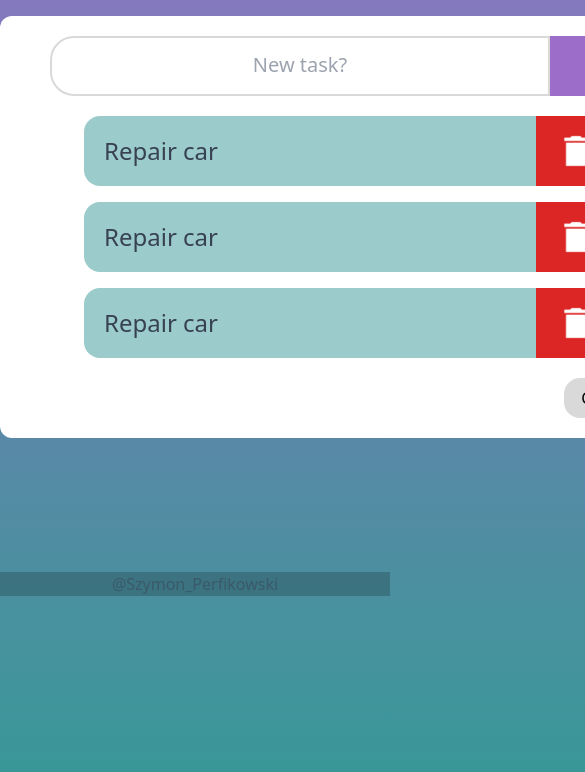
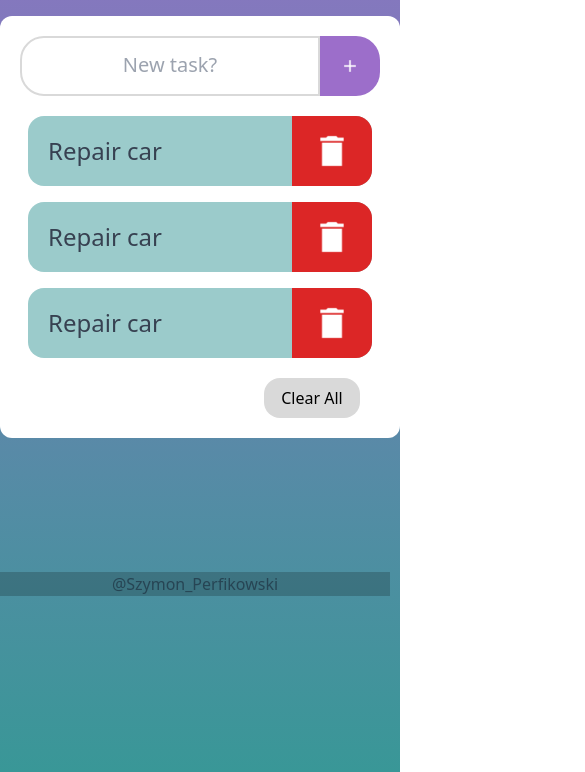
Before and after one commit to qweikfyr/ToDoApp, a website: page index.html in a window 390 px wide. Shown: the part 248-1020 px from the top of the page, 585 px wide, since content can reach past the window. Drawn offline with nearby package versions, Linux system fonts and the light colour scheme.

Commit message:
First vesion responsive design

```diff
--- a/index.html
+++ b/index.html
@@ -12,7 +12,7 @@
     <style type="text/tailwindcss">
 
         .taskBg {
-            @apply bg-[#399797]/50 mx-16 rounded-2xl h-[70px] mb-4 flex
+            @apply bg-[#399797]/50 mx-2 lg:mx-12 rounded-2xl h-[70px] mb-4 flex
         }
 
         .topic {
@@ -39,34 +39,16 @@
 
                                             <!-- CONTENT -->
 
-    <div class=" w-[700px] h-fit px-5 bg-white rounded-xl mx-auto">
+    <div class=" w-fit h-fit px-5 bg-white rounded-xl mx-auto">
 
                                     <!-- BAR WHERE YOU ADDING NEW TASKS  -->
 
         <div class="h-fit flex justify-center">
-            <input type="text" placeholder="New task?" class="w-[500px] h-[60px] border-[#D9D9D9] border-2 rounded-l-3xl my-5 p-5 placeholder:text-center placeholder:text-xl">
-            <button type="button" class="w-[100px] h-[60px] border-[#D9D9D9] bg-[#9C6ECA] rounded-r-3xl my-5 transition ease-in-out delay-50 hover:-translate-y-1 hover:scale-110"><img src="img/add.png" class="w-[40px] h-[40px] m-auto"></button>
+            <input type="text" placeholder="New task?" class="w-[300px] h-[60px] lg:w-[500px] lg:h-[60px] border-[#D9D9D9] border-2 rounded-l-3xl my-auto p-5 placeholder:text-center placeholder:text-xl">
+            <button type="button" class="w-[60px] lg:w-[100px] h-[60px] border-[#D9D9D9] bg-[#9C6ECA] rounded-r-3xl my-5 transition ease-in-out delay-50 hover:-translate-y-1 hover:scale-110"><img src="img/add.png" class="lg:w-[40px] lg:h-[40px] w-[20px] h-[20px] m-auto"></button>
         </div>
 
                                             <!-- TASKS TO DO -->
-
-        <!-- <div class="">
-
-            <div class="taskBg">
-                <p class="topic">Repair car</p>
-                <button class="delete"><img src="img/delete.png" class=" bin "></button>
-            </div>
-
-            <div class="taskBg">
-                <p class="topic">Repair car</p>
-                <button class="delete"><img src="img/delete.png" class=" bin "></button>
-            </div>
-
-            <div class="taskBg">
-                <p class="topic">Repair car</p>
-                <button class="delete"><img src="img/delete.png" class=" bin "></button>
-            </div>
-        </div> -->
 
         <ul>
             <li class="taskBg">
@@ -93,6 +75,6 @@
 
     </div>
 
-    <footer class=" bg-black/20 text-gray-700/50 text-center absolute inset-x-0 bottom-0 ">@Szymon_Perfikowski</footer>
+    <footer class=" bg-black/20 text-gray-900/50 text-center absolute inset-x-0 bottom-0 ">@Szymon_Perfikowski</footer>
 </body>
 </html>
```
